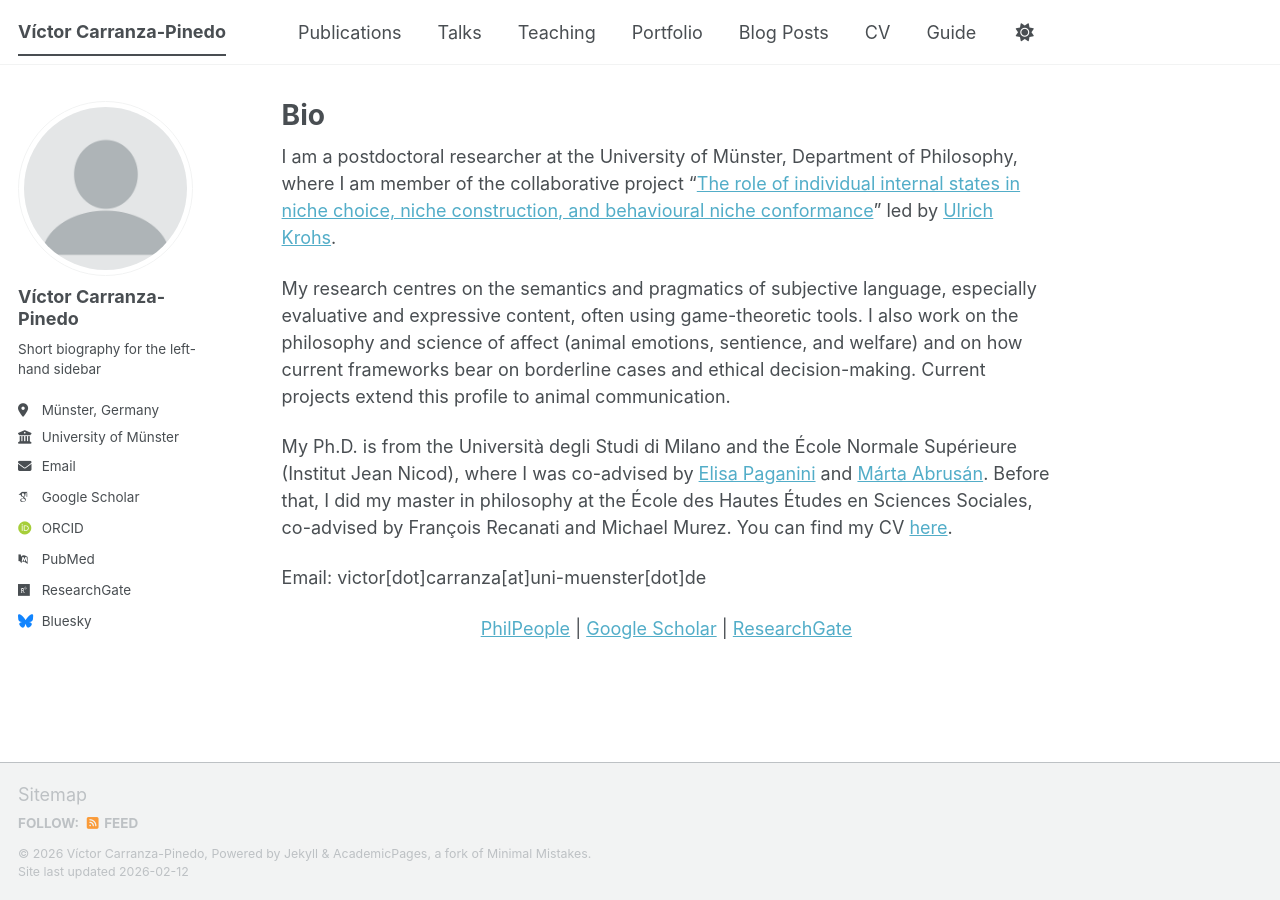
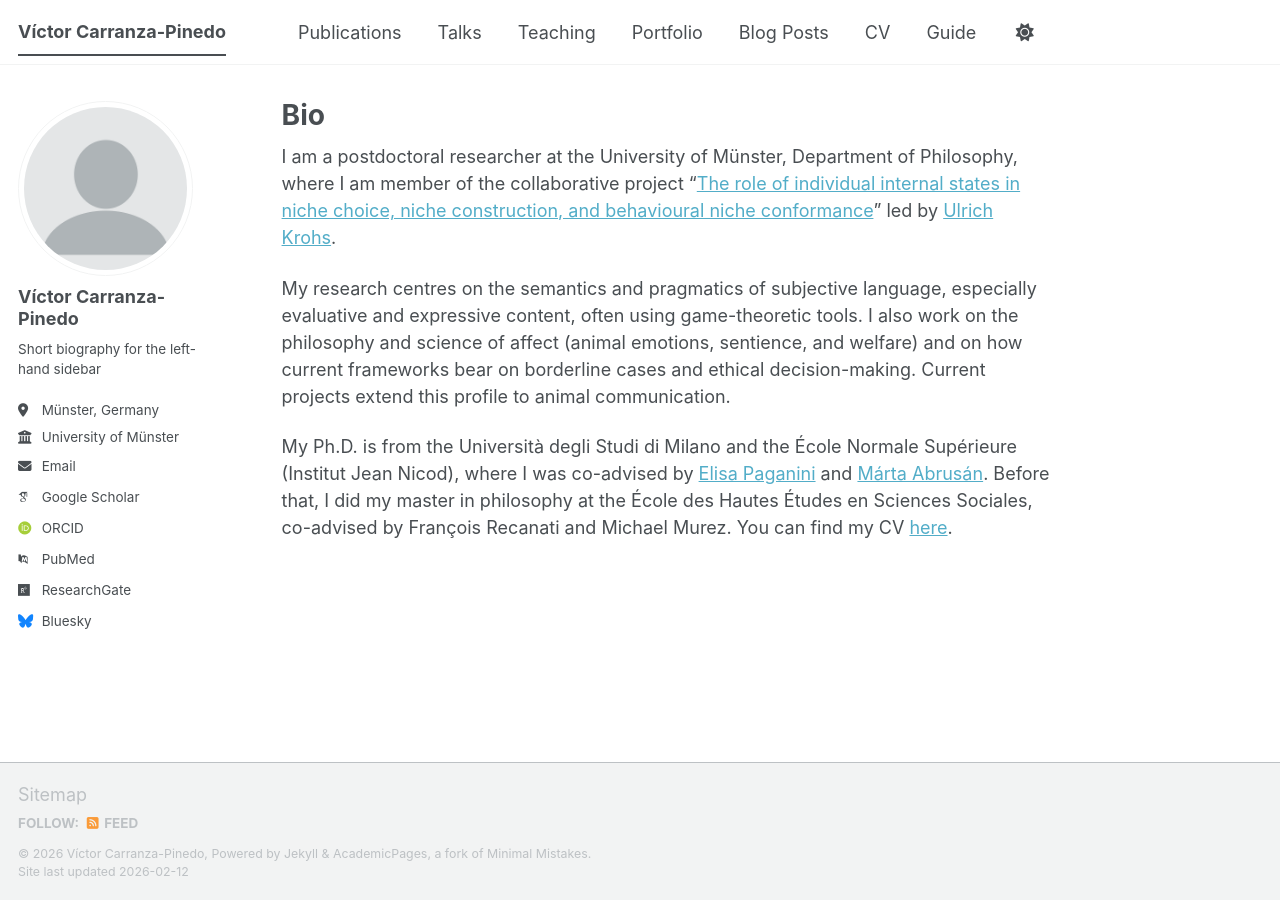
Before and after one commit to carranza-pinedo/carranza-pinedo.github.io, a Jekyll site: the page built from _pages/about.md, in a window 1280 px wide. Built offline with Jekyll 4.4.1, drawn with Linux system fonts in a browser that asks for light colours; some web fonts are replaced; a script bundle is joined from its source files by our own code; library files that are not in the unit come from our copies.

Commit message:
Update about.md

```diff
--- a/_pages/about.md
+++ b/_pages/about.md
@@ -12,11 +12,3 @@ I am a postdoctoral researcher at the University of Münster, Department of Phil
 My research centres on the semantics and pragmatics of subjective language, especially evaluative and expressive content, often using game-theoretic tools. I also work on the philosophy and science of affect (animal emotions, sentience, and welfare) and on how current frameworks bear on borderline cases and ethical decision-making. Current projects extend this profile to animal communication.
 
 My Ph.D. is from the Università degli Studi di Milano and the École Normale Supérieure (Institut Jean Nicod), where I was co-advised by [Elisa Paganini](https://www.unimi.it/en/ugov/person/elisa-paganini) and [Márta Abrusán](https://sites.google.com/site/martaabrusan/). Before that, I did my master in philosophy at the École des Hautes Études en Sciences Sociales, co-advised by François Recanati and Michael Murez. You can find my CV [here](https://www.dropbox.com/scl/fi/1j1c3zyv8epc1pprvq1ma/cvitae_english.pdf?rlkey=4b85ngf0q3kvemlbfarvixrt2&st=16rj4gij&dl=0).
-
-Email: victor[dot]carranza[at]uni-muenster[dot]de
-
-<p style="text-align: center;">
-  <a href="https://philpeople.org/profiles/victor-carranza-pinedo" target="_blank">PhilPeople</a> |
-  <a href="https://scholar.google.com/citations?user=thxJEMgAAAAJ&hl=es&oi=ao" target="_blank">Google Scholar</a> |
-  <a href="https://www.researchgate.net/profile/Victor-Carranza-Pinedo" target="_blank">ResearchGate</a>
-</p>
```
